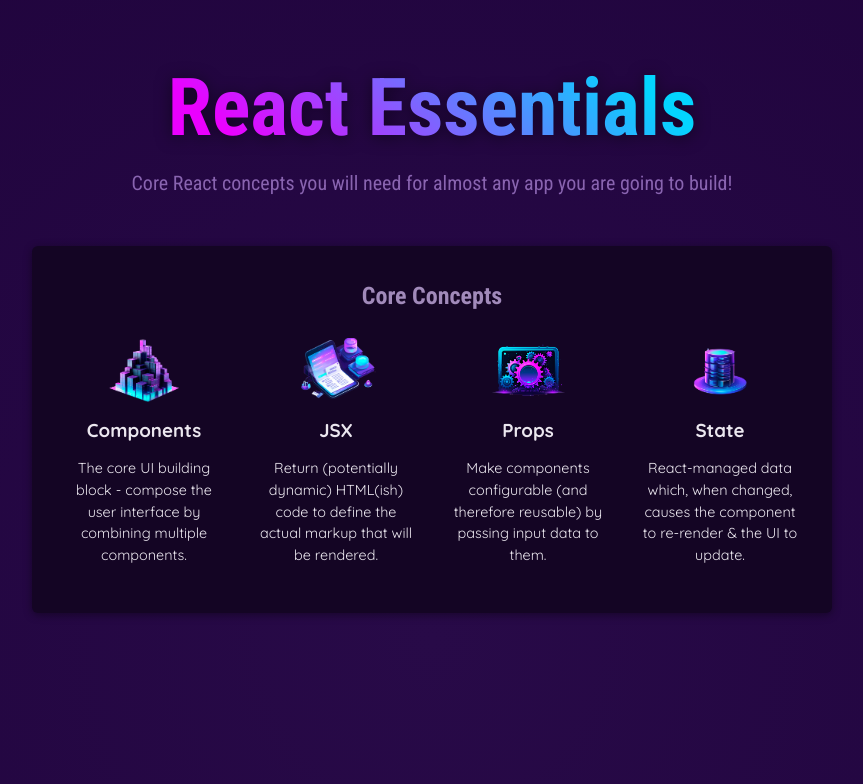
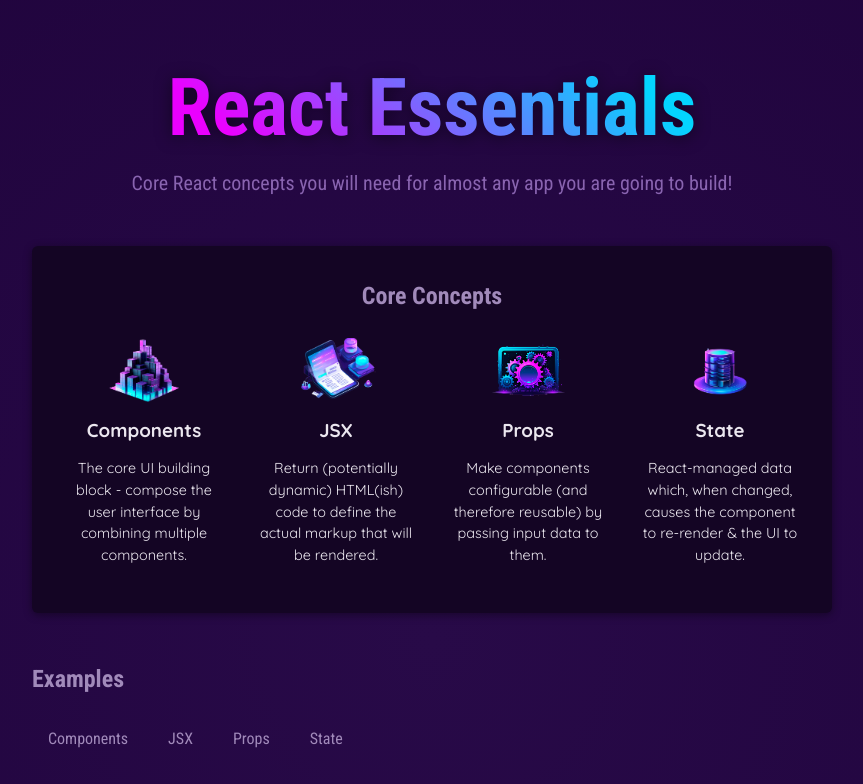
Before and after one commit to mathinoj/01-starting-project, a React (Vite) app: page / in a window 1280 px wide. Shown: the top 784 px of the page, without its empty margins (208-1071 px from the left). Built offline with nearby package versions, Linux system fonts and the light colour scheme.

Commit message:
The special children prop

```diff
--- a/src/App.jsx
+++ b/src/App.jsx
@@ -2,6 +2,7 @@
 import { CORE_CONCEPTS } from './data';
 import Header from './components/Header/Header.jsx';
 import CoreConcept from './components/CoreConcept.jsx';
+import TabButton from './components/TabButton.jsx';
 
 function App() {
   return (
@@ -21,6 +22,16 @@
             <CoreConcept {...CORE_CONCEPTS[3]} />
           </ul>
         </section>
+        <section id='examples'>
+          <h2>Examples</h2>
+          <menu>
+            <TabButton>Components</TabButton>
+            {/* <TabButton label='Components'></TabButton> */}
+            <TabButton>JSX</TabButton>
+            <TabButton>Props</TabButton>
+            <TabButton>State</TabButton>
+          </menu>
+        </section>
       </main>
     </div>
   );
--- /dev/null
+++ b/src/components/TabButton.jsx
@@ -0,0 +1,7 @@
+export default function TabButton({children}){
+  // export default function TabButton({label}){
+  return (
+    <li><button>{children}</button></li>
+    // <li><button>{label}</button></li>
+  )
+}
```
